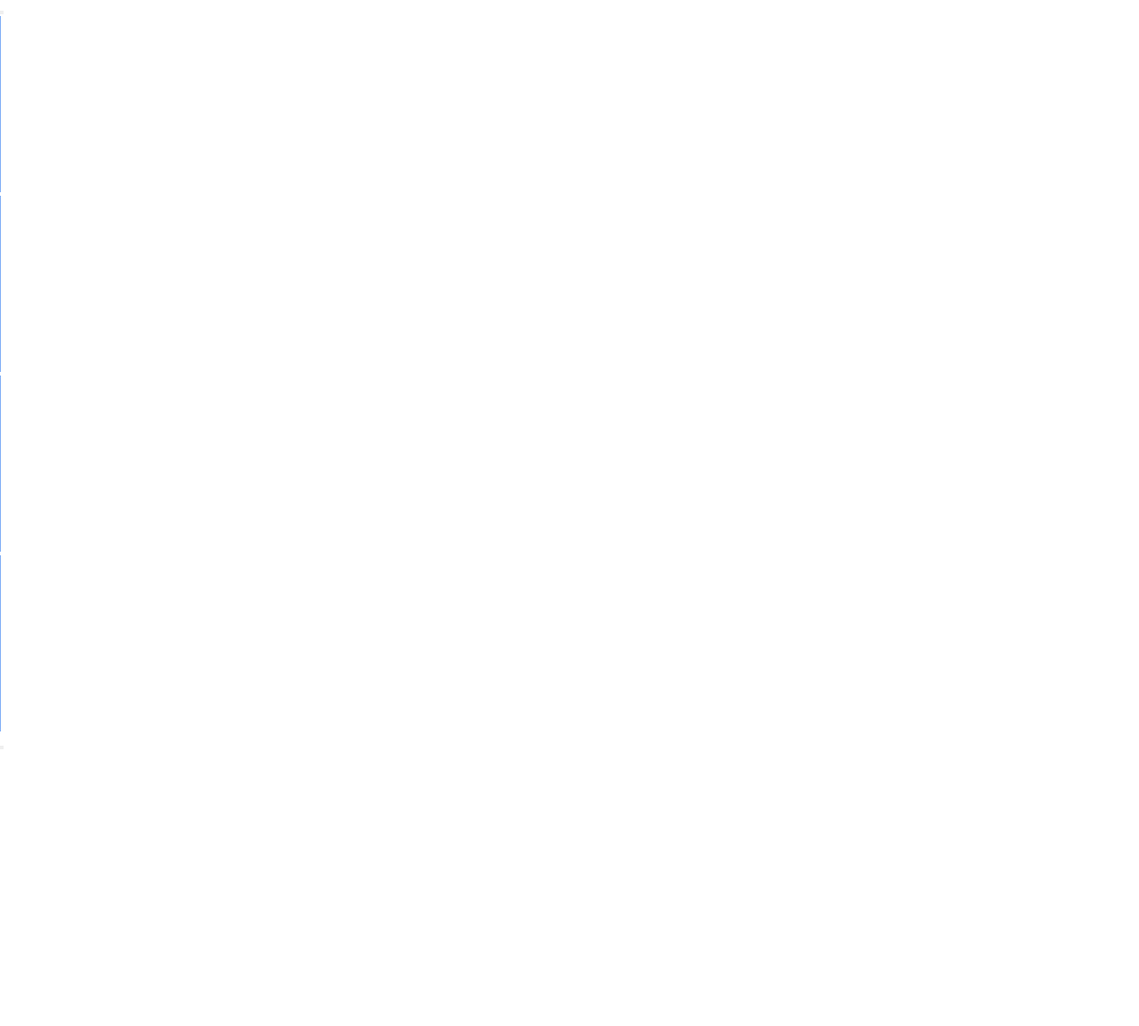
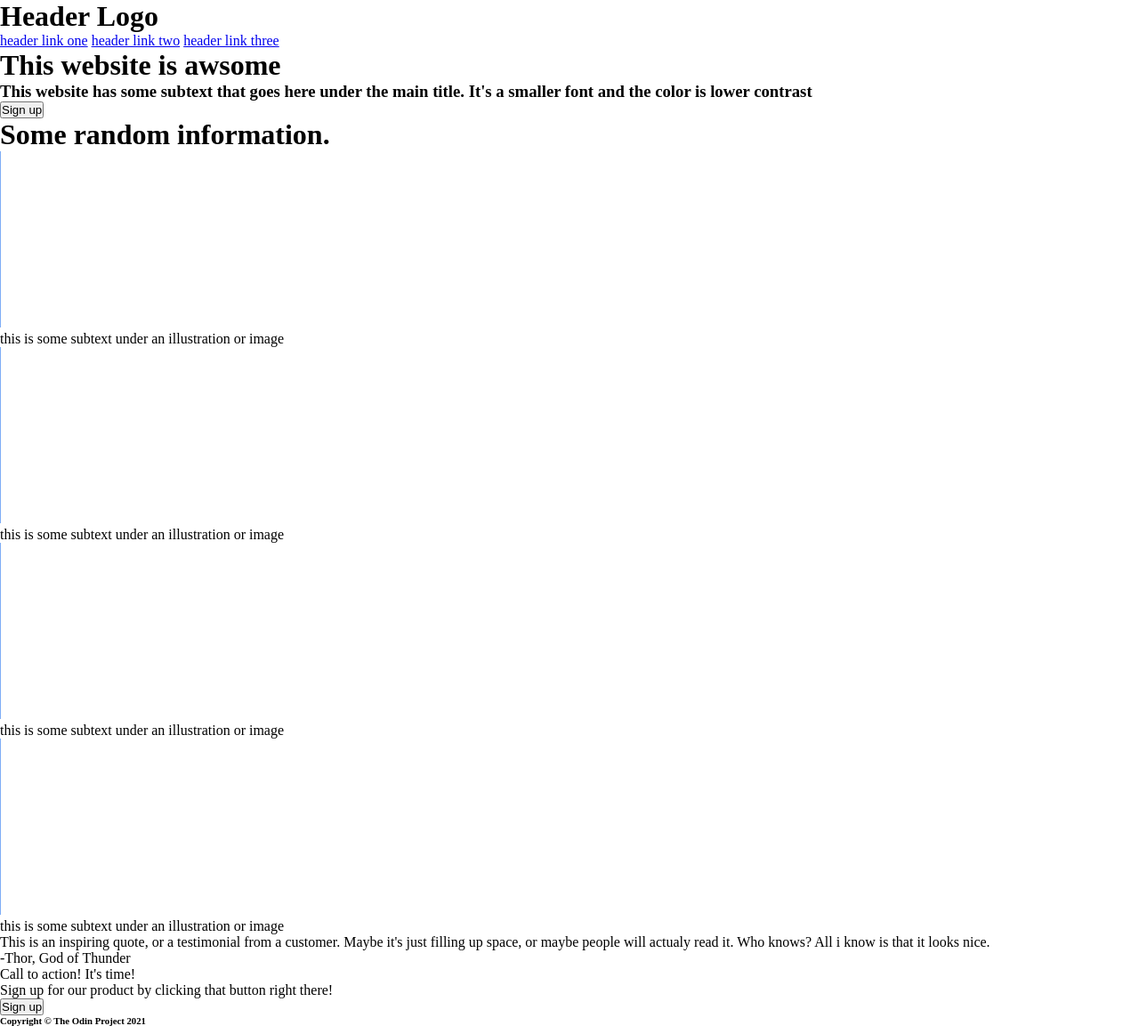
Before and after one commit to Zyresx/landing-page, a plain HTML site: page index.html in a window 1280 px wide. Shown: the whole page at 89% size. Before the commit the page ends 844 px from the top, so only its background shows below. Drawn offline with Linux system fonts and the light colour scheme.

Commit message:
implemented every text in the index.html

```diff
--- a/index.html
+++ b/index.html
@@ -9,51 +9,52 @@
 <body>
     <div class="header">
         <div class="navbar">
-            <h1 class="header_logo"></h1>
+            <h1 class="header_logo">Header Logo</h1>
             <ul>
-                <a class="header_link" href="?"></a>
-                <a class="header_link" href="?"></a>
-                <a class="header_link" href="?"></a>
+                <a class="header_link" href="?">header link one</a>
+                <a class="header_link" href="?">header link two</a>
+                <a class="header_link" href="?">header link three</a>
             </ul>
         </div>
         <div class="header_text">
-            <h1 class="header_title"></h1>
-            <h3 class="header_subtitle"></h3>
-            <button class="button" type="button"></button>
+            <h1 class="header_title">This website is awsome</h1>
+            <h3 class="header_subtitle">This website has some subtext that goes here under the main title. It's a smaller font and the color is lower contrast</h3>
+            <button class="header_sign_up_button" type="button">Sign up</button>
         </div>
         <div class="header_image"></div>
     </div>
     <div class="information">
-        <h1 class="information_title"></h1>
+        <h1 class="information_title">Some random information.</h1>
         <div class="information_sets">
             <div class="information_set1">
                 <img class="information_image" src="./white.png" alt="white">
-                <p class="information_text"></p>
+                <p class="information_text">this is some subtext under an illustration or image</p>
             </div>
             <div class="information_set2">
                 <img class="information_image" src="./white.png" alt="white">
-                <p class="information_text"></p>
+                <p class="information_text">this is some subtext under an illustration or image</p>
             </div>
             <div class="information_set3">
                 <img class="information_image" src="./white.png" alt="white">
-                <p class="information_text"></p>
+                <p class="information_text">this is some subtext under an illustration or image</p>
             </div>
             <div class="information_set4">
                 <img class="information_image" src="./white.png" alt="white">
-                <p class="information_text"></p>
+                <p class="information_text">this is some subtext under an illustration or image</p>
             </div>
         </div>
     </div>
     <div class="quote">
-        <p class="quote_text"></p>
-        <p class="quote_author"></p>
+        <p class="quote_text">This is an inspiring quote, or a testimonial from a customer. Maybe it's just filling up space, or maybe people will actualy read it. Who knows? All i know is that it looks nice.</p>
+        <p class="quote_author">-Thor, God of Thunder</p>
     </div>
-    <div class="sign_in">
-        <p class="sign_in_text"></p>
-        <button class="sign_in_button" type="button"></button>
+    <div class="sign_up">
+        <p class="sign_up_title">Call to action! It's time!</p>
+        <p class="sign_up_subtext">Sign up for our product by clicking that button right there!</p>
+        <button class="sign_up_button" type="button">Sign up</button>
     </div>
     <div class="footer">
-        <h6 class="footer_text"></h6>
+        <h6 class="footer_text">Copyright © The Odin Project 2021</h6>
     </div>
 </body>
 </html>
```
